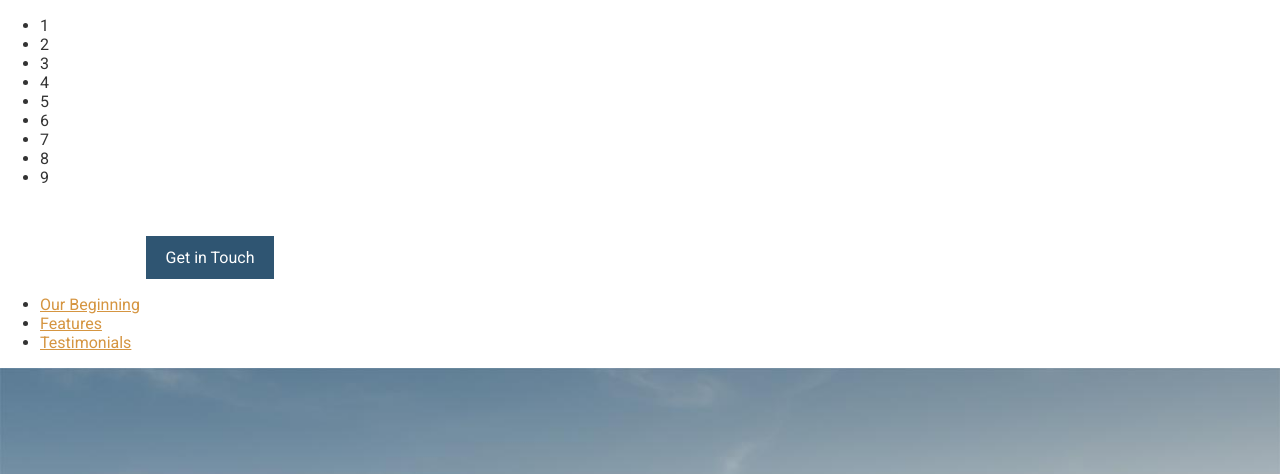
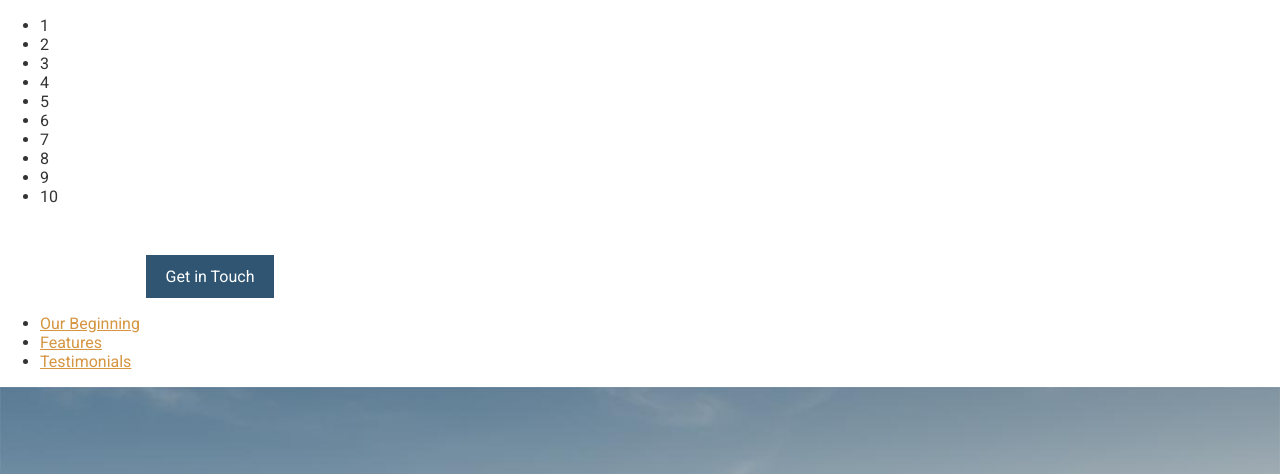
Before and after one commit to alnahas/travel-site, a website: page app/index.html in a window 1280 px wide. Shown: the top 474 px of the page. Drawn offline with Linux system fonts and the light colour scheme.

Commit message:
complete counted

```diff
--- a/app/index.html
+++ b/app/index.html
@@ -20,6 +20,7 @@
     <li>7</li>
     <li>8</li>
     <li>9</li>
+      <li>10</li>
 
   </ul>
   <header>
```
